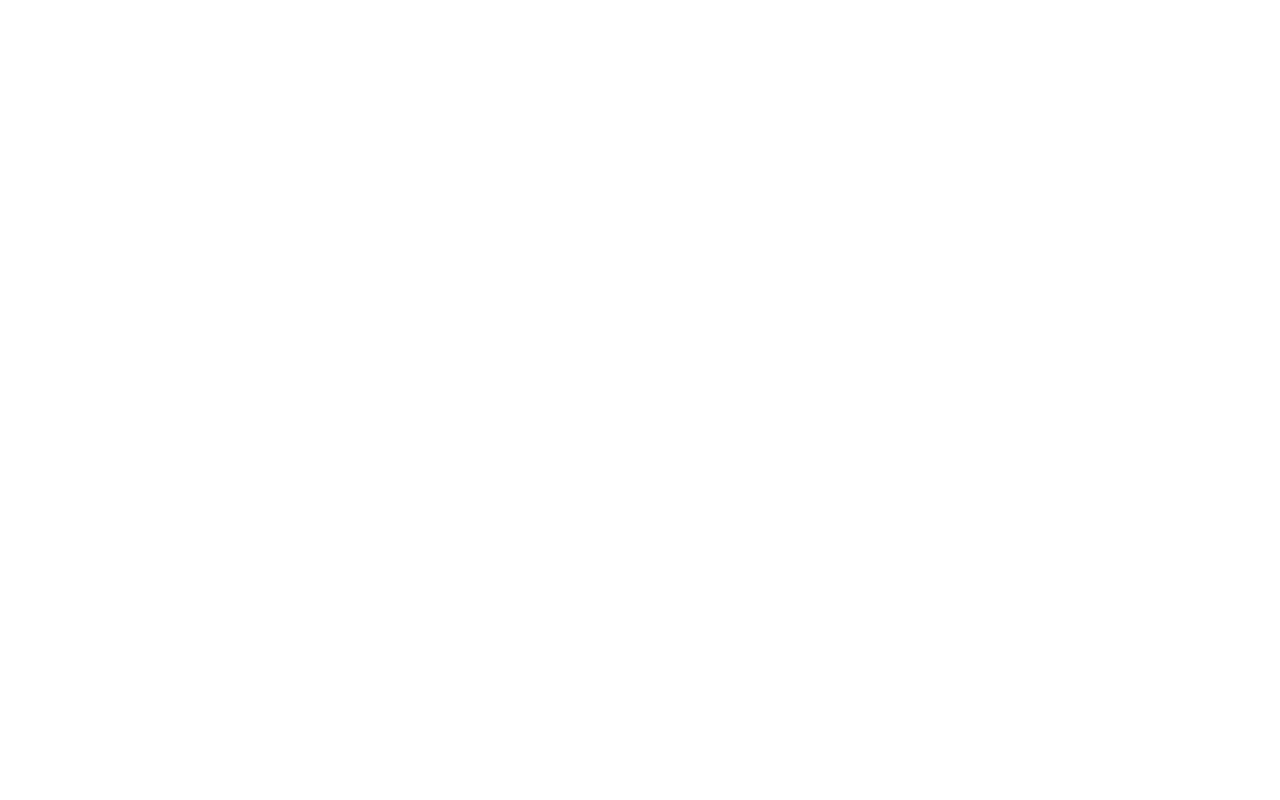
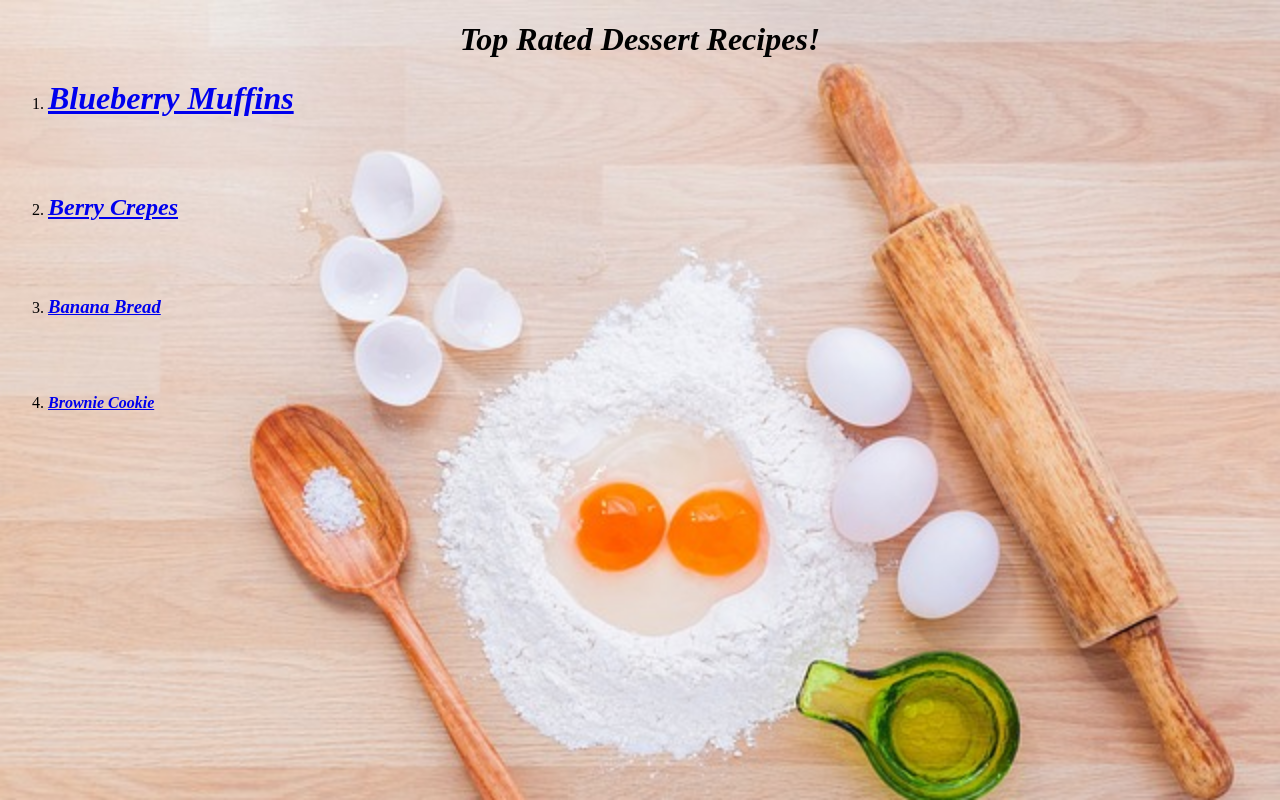
Before and after one commit to JayenhCode/RatedRecipes-site, a plain HTML site: page index.html in a window 1280 px wide. Drawn offline with Linux system fonts and the light colour scheme.

Commit message:
Set up Ranked list of recipe's. Set background img on Home Page. Set up background img no copyright. Set up Home Page Directory Link within each page.   Used ol li for rankings. Used a href to link into local repositories for pages/images. Improved div css cody body for background img

```diff
--- a/index.html
+++ b/index.html
@@ -4,15 +4,29 @@
     <meta charset="UTF-8">
     <meta http-equiv="X-UA-Compatible" content="IE=edge">
     <meta name="viewport" content="width=device-width, initial-scale=1.0">
-    <title>Rated Recipes!</title>
+    <title>Top Rated Dessert Recipes!</title>
     <style>
         body {
-            background-attachment: fixed;
-            background-image: url('');
+            background-attachment: cover;
+            background-image: url('../RatedRecipes-site/Images/Baking.jpg');
+            background-size: cover;
+            background-repeat: no-repeat;
         }
     </style>
 </head>
 <body>
+    <center>
+        <h1><strong><em>Top Rated Dessert Recipes!</em></strong></h1>
+    </center>
+    <ol>
+        <li><h1><em><a href="../RatedRecipes-site/Pages/BlueBerryMuffins.html">Blueberry Muffins</a></em></h1></li>
+        <br></br>
+        <li><h2><em><a href="../RatedRecipes-site/Pages/BerryCrepes.html">Berry Crepes</li></em></h2></a>
+    <br></br>
+        <li><h3><i><a href="../RatedRecipes-site/Pages/BananaBread.html">Banana Bread</li></i></h3></a>
+        <br></br>
+        <li><h4><i><a href="../RatedRecipes-site/Pages/BrownieCookie.html">Brownie Cookie</li></i></h4></a>
+    </ol>
 
 </body>
 </html>
```
Also changed, not shown: Pages/BananaBread.html (added, +14 -0 lines), Pages/BerryCrepes.html (added, +14 -0 lines), Pages/BlueBerryMuffins.html (added, +14 -0 lines), Pages/BrownieCookie.html (added, +14 -0 lines), Images/Baking.jpg (added).
